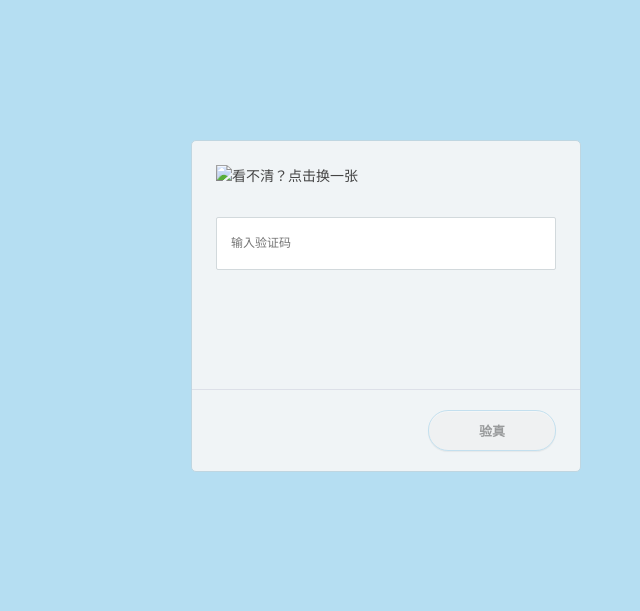
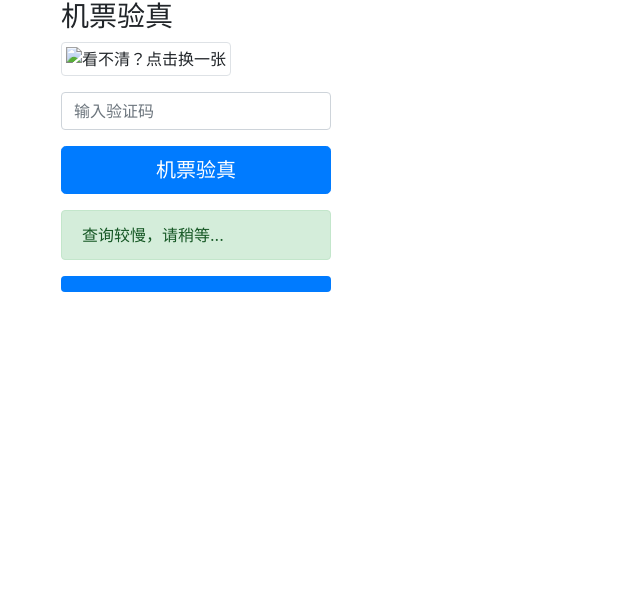
Before and after one commit to hbnglh/trip_django, a Django app: page / in a window 1280 px wide. Shown: the top 611 px of the page, without its empty margins (444-1084 px from the left). Run offline with Django 3.2, Linux system fonts and the light colour scheme; data that the repository does not hold is empty; some libraries are stand-ins or nearby versions.

Commit message:
插入数据库
0604插入数据库

```diff
--- a/web/myapp/templates/index.html
+++ b/web/myapp/templates/index.html
@@ -1,124 +1,62 @@
 <!doctype html>
-<html>
+<html lang="en">
   <head>
-    <meta charset="utf-8" name="viewport" content="width=device-width,initial-scale=1.0">
-    <title>机票验证界面</title>
+    <!-- Required meta tags -->
+    <meta charset="utf-8">
+    <meta name="viewport" content="width=device-width, initial-scale=1, shrink-to-fit=no">
+
+    <!-- Bootstrap CSS -->
+    <link rel="stylesheet" href="../static/css/bootstrap.min.css">
 	<style>
-        html {
-            background-color: #B5DEF2;
-        }
 
-        .wrapper {
-            margin: 140px 0 140px auto;
-            width: 884px;
-        }
-
-        .loginBox {
-            background-color: #F0F4F6;
-            /*上divcolor*/
-            border: 1px solid #BfD6E1;
-            border-radius: 5px;
-            color: #444;
-            font: 14px 'Microsoft YaHei', '微软雅黑';
-            margin: 0 auto;
-            width: 388px
-        }
-
-        .loginBox .loginBoxCenter {
-            border-bottom: 1px solid #DDE0E8;
-            padding: 24px;
-        }
-
-        .loginBox .loginBoxCenter p {
-            margin-bottom: 10px
-        }
-
-        .loginBox .loginBoxButtons {
-            /*background-color: #F0F4F6;*/
-            /*下divcolor*/
-            border-top: 0px solid #FFF;
-            border-bottom-left-radius: 5px;
-            border-bottom-right-radius: 5px;
-            line-height: 28px;
-            overflow: hidden;
-            padding: 20px 24px;
-            vertical-align: center;
-            filter: alpha(Opacity=80);
-            -moz-opacity: 0.5;
-            opacity: 0.5;
-        }
-
-        .loginBox .loginInput {
-            border: 1px solid #D2D9dC;
-            border-radius: 2px;
-            color: #444;
-            font: 12px 'Microsoft YaHei', '微软雅黑';
-            padding: 18px 14px;
-            margin-top: 18px;
-            width: 335px;
-        }
-
-        .loginBox .loginInput:FOCUS {
-            border: 1px solid #B7D4EA;
-            box-shadow: 0 0 8px #B7D4EA;
-        }
-
-        .loginBox .loginBtn {
-            background-image: -moz-linear-gradient(to bottom, blue, #85CFEE);
-            border: 1px solid #98CCE7;
-            border-radius: 20px;
-            box-shadow: inset rgba(255, 255, 255, 0.6) 0 1px 1px, rgba(0, 0, 0, 0.1) 0 1px 1px;
-            color: #444;
-            /*登录*/
-            cursor: pointer;
-            float: right;
-            font: bold 13px Arial;
-            padding: 10px 50px;
-        }
-
-        .loginBox .loginBtn:HOVER {
-            background-image: -moz-linear-gradient(to top, blue, #85CFEE);
-        }
-
-
-        .loginBox input#remember {
-            vertical-align: middle;
-        }
-
-        .loginBox label[for="remember"] {
-            font: 11px Arial;
-        }
-
-        .veri-img {
-            height: 90px;
+        .container-small {
+          max-width: 300px;
 
         }
     </style>
+
+
+    <title>机票验真</title>
   </head>
   <body>
-    <div class="wrapper">
-        <form action="/hello/" method="post">{% csrf_token %}
-            <div class="loginBox">
-                <div class="loginBoxCenter" style="padding-left: 24px;height: 200px;">
-                    <!--p><label for="username">电子票号：</label></p>
-                    <p><input type="text" id="text" name="text" class="loginInput" autofocus="autofocus" required="required" autocomplete="off" placeholder="请输入13位电子票号" value="" /></p>
-                    <p><label for="password">姓名：</label></p>
-                    <p><input type="text" id="password" name="password" class="loginInput" required="required" placeholder="LIU/SHENGCHAO" value="" /></p>
-                    <p><label for="capcha">验证码：</label></p-->
-                    <img class="veri-img" id="img_randCode_t" src="{{aaa}}" alt="看不清？点击换一张" style="cursor:pointer">
-                    <p><input type="text" id="capcha" name="capcha" class="loginInput" required="required" placeholder="输入验证码" value="" style="width:310px;float:left" /></p>
-                    <!--http://www.travelsky.com/tsky/servlet/CallYanServlet?title=home-->
-                </div>
-                <div class="loginBoxButtons">
 
 
-                    <button class="loginBtn">验真</button>
+	  	<div class="container container-small">
+	  		<h3>机票验真</h3>
+	  		<form action="/hello/" method="post"> {% csrf_token %}
 
+				<!--隐藏内容-->
+				<!--订单id-->
+				<input type="hidden" name="order_id" value="{{order_id}}">
+				<!--姓名-->
+				<input type="hidden" name="ticket_num" value="{{ticket_no}}">
+				<!--机票号-->
+				<input type="hidden" name="ticket_name" value="{{ticket_name}}">
+
+
+			    <div class="form-group">
+	                <img class="img-thumbnail" id="img_randCode_t" src="{{aaa}}" alt="看不清？点击换一张" style="cursor:pointer;width: 300px">
+	            </div>
+	            <div class="form-group">
+
+	                <p><input type="text" id="capcha" name="capcha" class="form-control" required="required" placeholder="输入验证码" value="" /></p>
+	            </div>
+	            <div class="form-group">
+
+					<button class="btn btn-lg btn-primary btn-block" type="submit">机票验真</button>
+	            </div>
+                <div class="alert alert-success">查询较慢，请稍等...</div>
+				<div class="progress progress-striped active">
+					<div class="progress-bar progress-bar-success" role="progressbar"
+						 aria-valuenow="60" aria-valuemin="0" aria-valuemax="100"
+						 style="width: 100%;">
+						<span class="sr-only">40% 完成</span>
 					</div>
 				</div>
 	    	</form>
 	    </div>
-</body>
 
 
+
+  </body>
 </html>
--- a/web/myapp/views.py
+++ b/web/myapp/views.py
@@ -99,43 +99,32 @@ def airplane(date, flight_number):
 
 
 
-def db_save(num, name, first, date_departure, time_departure, departure, date_arrival, time_arrival, arrival, info_2_1,third, fourth):
-    db = pymysql.connect('101.236.24.202', 'root', 'oracle', 'trip', use_unicode=True, charset="utf8")
+def db_save(bbb):
+    db = pymysql.connect('140.143.54.34', 'htapi', 'jnNSHi2yBKsGSkZh', 'htapi', use_unicode=True, charset="utf8")
     cursor = db.cursor()
     # print('111111')
     # cursor.execute("CREATE TABLE IF NOT EXISTS user_trip_info")
-    sql_createtable = '''CREATE TABLE IF NOT EXISTS user_trip_info(
-            num long,
-            name char(40),
-            trip_num char(40),
-	    date_departure date,
-            time_departure char(40),
-	    departure char(40),
-	    date_arrival date,
-	    time_arrival char(40),
-	    arrival char(40),
-	    airplane_company char(40),
-	    flight_number char(40),
-	    status char(40)
+    # sql_createtable = '''CREATE TABLE IF NOT EXISTS user_trip_info(
+    #         num long,
+    #         name char(40),
+    #         trip_num char(40),
+	 #    date_departure date,
+    #         time_departure char(40),
+	 #    departure char(40),
+	 #    date_arrival date,
+	 #    time_arrival char(40),
+	 #    arrival char(40),
+	 #    airplane_company char(40),
+	 #    flight_number char(40),
+	 #    status char(40)
+    #
+    #                 );
+    #         '''
+    # cursor.execute(sql_createtable)  # 建表格
 
-                    );
-            '''
-    cursor.execute(sql_createtable)  # 建表格
+    sql_data = '''update `order` set detail = "{}" where id = '{}';'''.format(str(bbb), str(order_id))
 
-    sql_data = '''insert into user_trip_info
-                (num,name,trip_num,date_departure,time_departure,departure,date_arrival,time_arrival,arrival,airplane_company,flight_number,status)
-                values('{}','{}','{}','{}','{}','{}','{}','{}','{}','{}','{}','{}');'''.format(num, str(name),
-                                                                                               str(first),
-                                                                                               str(date_departure),
-                                                                                               str(time_departure),
-                                                                                               str(departure),
-                                                                                               str(date_arrival),
-                                                                                               str(time_arrival),
-                                                                                               str(arrival),
-                                                                                               str(info_2_1),
-                                                                                               str(third), str(fourth))
-
-    # print(sql_data)
+    print(sql_data)
     cursor.execute(sql_data)
     db.commit()
     cursor.close()
@@ -205,13 +194,14 @@ def hello(request):
                 flight_number = third
                 # print(first,second,third,fourth,date,flight_number)
                 airplane(date, flight_number)
-            bbb=every_all#所有的航段
+            bbb=every_all#所有的航段，格式[[],[],[],[],[]]
+            db_save(bbb=bbb)
             xvhao_list = []
             for i in range(0,len(bbb)):
                 xvhao_list.append(str(i))
 
 
-            bbb_new=dict(zip(xvhao_list,bbb))
+            bbb_new=dict(zip(xvhao_list,bbb))#字典
             print(bbb_new)
             return render(request , 'hello.html' ,{'bbb':bbb})
 
@@ -229,11 +219,12 @@ def hello(request):
         pass
 def api(request):
     global order_id,ticket_name,ticket_no
-    if request.method == 'POST':
-        order_id = request.POST['order_id']
-        ticket_no = request.POST['ticket_no']
-        ticket_name = request.POST['ticket_name']
+    if request.method == 'GET':
+        order_id = request.GET['id']
+        ticket_no = request.GET['no']
+        ticket_name = request.GET['na']
         print (order_id,ticket_no,ticket_name)
         return HttpResponse('OK')
-    elif request.method == 'GET':
+    elif request.method == 'POST':
         print ('404')
+        pass
```
Also changed, not shown: web/myapp/templates/hello.html (+28 -4 lines), web/myapp/static/1528087880.jpg (added), web/myapp/static/1528089653.jpg (added), web/myapp/static/1528089675.jpg (added), web/myapp/static/1528089818.jpg (added), web/myapp/static/1528094964.jpg (added), web/myapp/static/1528095064.jpg (added), web/myapp/static/1528095144.jpg (added), web/myapp/static/1528096682.jpg (added), web/myapp/static/1528096718.jpg (added), 2 other files. Lines whose indentation alone changed are shown as unchanged.
